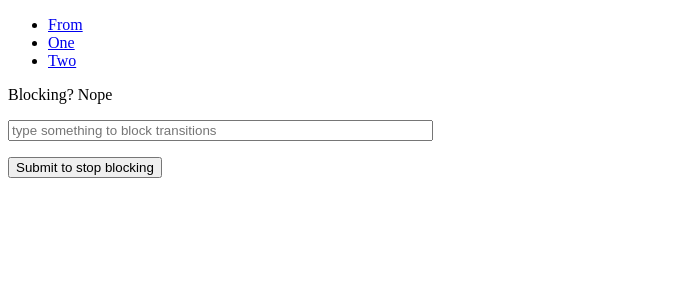
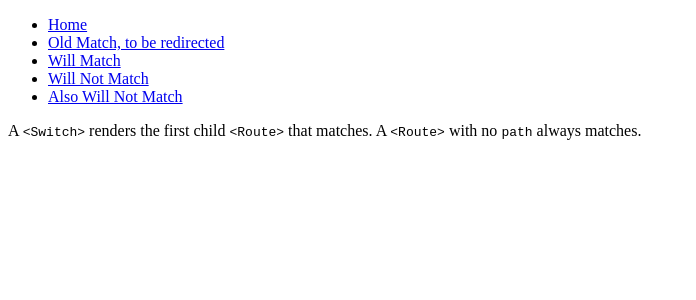
Before and after one commit to sophia1215/react-router-demo, a React (Create React App) app: page / in a window 1280 px wide. Shown: the top 300 px of the page, without its empty margins (0-696 px from the left). Built offline with nearby package versions, Linux system fonts and the light colour scheme.

Commit message:
react-router example: No Matche

```diff
--- /dev/null
+++ b/src/NoMatch.js
@@ -0,0 +1,46 @@
+import React, { Component } from "react";
+import {
+  BrowserRouter as Router,
+  Route,
+  Link,
+  Switch,
+  Redirect
+} from "react-router-dom";
+
+const NoMatchExample = () => (
+  <Router>
+    <div>
+      <ul>
+        <li><Link to = "/">Home</Link></li>
+        <li><Link to = "/old-match">Old Match, to be redirected</Link></li>
+        <li><Link to = "/will-match">Will Match</Link></li>
+        <li><Link to = "/will-not-match">Will Not Match</Link></li>
+        <li><Link to = "/also/will/not/match">Also Will Not Match</Link></li>
+      </ul>
+      <Switch>
+        <Route path = "/" exact component = { Home } />
+        <Redirect from = "/old-match" to = "/will-match" />
+        <Route path = "/will-match" component = { WillMatch } />
+        <Route  component = { NoMatch } />
+      </Switch>
+    </div>
+  </Router>
+);
+
+const Home = () => (
+  <p>
+    A <code>&lt;Switch></code> renders the first child <code>&lt;Route></code>{" "}
+    that matches. A <code>&lt;Route></code> with no <code>path</code> always
+    matches.
+  </p>
+);
+
+const WillMatch = () => <h3>Matched!</h3>
+
+const NoMatch = ({ location }) => (
+  <div>
+    <h3>No match for <code>{ location.pathname }</code></h3>
+  </div>
+);
+
+export default NoMatchExample;
```
Also changed, not shown: src/index.js (+4 -3 lines).
